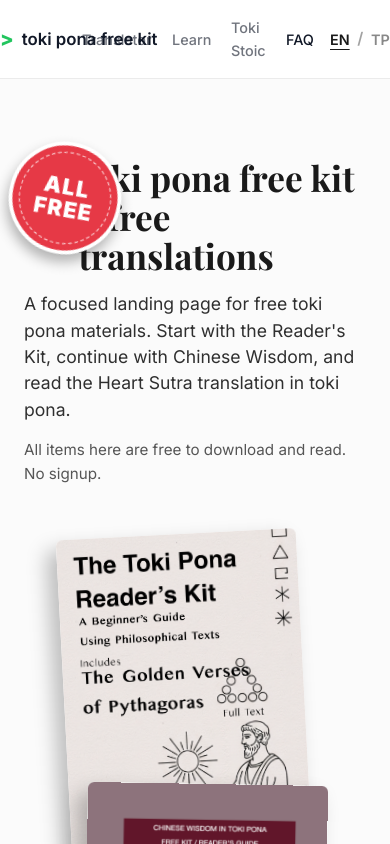
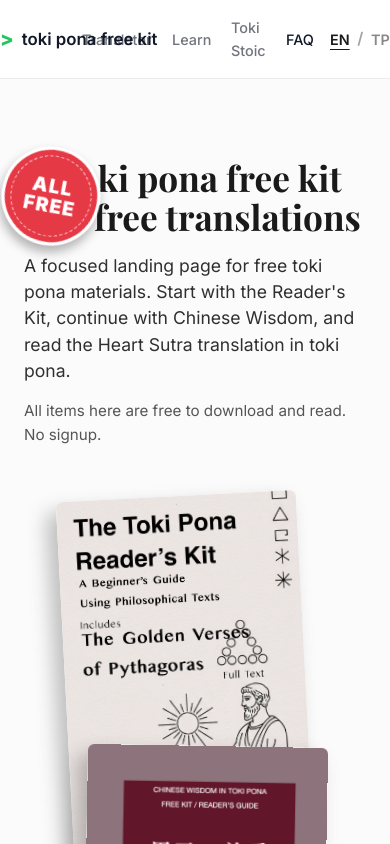
Before and after one commit to markoblogo/toki-free-kit, a Next.js app: page /en in a window 390 px wide. Shown: the top 844 px of the page. Built offline with nearby package versions, Linux system fonts and the light colour scheme; a web font is replaced by a local one.

Commit message:
fix: reduce hero sticker overlap over title text

```diff
--- a/src/components/Hero.module.css
+++ b/src/components/Hero.module.css
@@ -29,8 +29,8 @@
 
 .titleWrap {
   position: relative;
-  /* Reserve space for the sticker so first letters stay readable */
-  padding-left: 6.5rem;
+  /* Keep title readable while preserving slight sticker overlap */
+  padding-left: 5rem;
 }
 
 .title {
@@ -64,10 +64,10 @@
   position: absolute;
   z-index: 1;
   pointer-events: none;
-  left: 0 !important;
-  top: -12px !important;
+  left: -52px !important;
+  top: -14px !important;
   right: auto !important;
-  transform: rotate(15deg) scale(1.65) !important;
+  transform: rotate(15deg) scale(1.5) !important;
 }
 
 .noteList {
@@ -99,12 +99,12 @@
   }
 
   .heroBadge {
-    left: -4px !important;
-    top: -6px !important;
-    transform: rotate(15deg) scale(1.25) !important;
+    left: -18px !important;
+    top: -8px !important;
+    transform: rotate(15deg) scale(1.1) !important;
   }
 
   .titleWrap {
-    padding-left: 3.4rem;
+    padding-left: 2.6rem;
   }
 }
```
